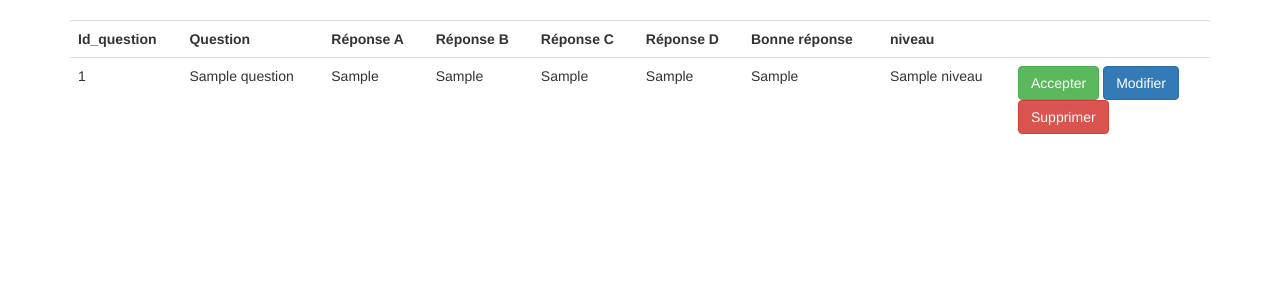
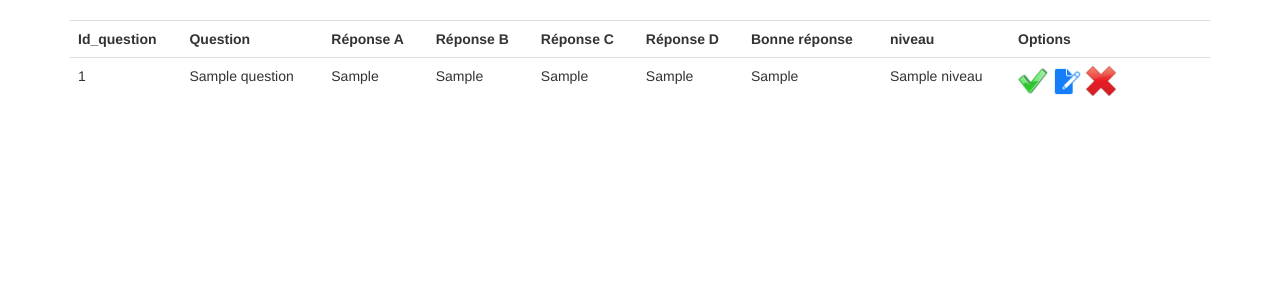
Before and after one commit to littleAsteria/projet-webforce3, a PHP site: template gameproject/templates/admin/validationQuestion.html.twig in a window 1280 px wide. Shown: the part 52-352 px from the top of the page. Run offline with PHP 8.4, Linux system fonts and the light colour scheme; the template is opened without the code that fills it: most values are stand-ins (such as "Sample title", 1, 10 or a date in 2020); some libraries are stand-ins or nearby versions.

Commit message:
css images tableau de validation questions

```diff
--- a/gameproject/templates/admin/validationQuestion.html.twig
+++ b/gameproject/templates/admin/validationQuestion.html.twig
@@ -13,7 +13,7 @@
             <th>Réponse D</th>
             <th>Bonne réponse</th>
             <th>niveau</th>
-            <th width="200px"></th>
+            <th width="200px">Options</th>
         </tr>
 
         {% for question in questions %}
@@ -29,15 +29,15 @@
                 <td>{{ question.niveau}}</td>
                 {# cherche la methode categoryName#}
                 <td>
-                    <a href="{{ path('admin_validation_accord' , {id: question.id_question}) }}" class="btn btn-success">
-                        Accepter
+                    <a href="{{ path('admin_validation_accord' , {id: question.id_question}) }}">
+                        <img id="option1" src="{{ asset('assets/images/validation.png') }}">
                     </a>
-                    <a href="{{ path('admin_validation_modification',{id:question.id_question}) }}" class="btn btn-primary">
-                        Modifier
+                    <a href="{{ path('admin_validation_modification',{id:question.id_question}) }}">
+                        <img id="option2" src="{{ asset('assets/images/edit.png') }}">
                     </a>
 
-                    <a href="{{ path('admin_validation_suppression' , {id: question.id_question}) }}" class="btn btn-danger">
-                        Supprimer
+                    <a href="{{ path('admin_validation_suppression' , {id: question.id_question}) }}">
+                        <img id="option3" src="{{ asset('assets/images/remove.png') }}">
                     </a>
                 </td>
             </tr>
--- a/gameproject/web/assets/css/game.css
+++ b/gameproject/web/assets/css/game.css
@@ -2,6 +2,7 @@
 html{
 
 }
+/*JEU*/
 body {
     margin: 0;
     background-image: url('../images/background.jpg');
@@ -26,7 +27,7 @@ h1,h2,h3,p {
     text-decoration: line-through;
 }
 
-
+/*image de redirection accueil*/
 #home{
     width: 50px;
     height: 50px;
@@ -42,7 +43,7 @@ h1,h2,h3,p {
 }
 
 #questionNumber,#questionText{
-    //border: 1px solid #ccc;
+    /*border: 1px solid #ccc;*/
     font-size:large;
     text-align: left;
 
--- a/gameproject/web/assets/css/main.css
+++ b/gameproject/web/assets/css/main.css
@@ -5,3 +5,10 @@
 .margin-bottom-10 {
     margin-bottom: 10%;
 }
+
+/*Tableau de validation des questions*/
+#option1,#option2,#option3{
+  width: 30px;
+  heigth:30px;
+  display: inline-block;
+}
```
Also changed, not shown: gameproject/web/assets/images/edit.png (added), gameproject/web/assets/images/remove.png (added), gameproject/web/assets/images/validation.png (added).
